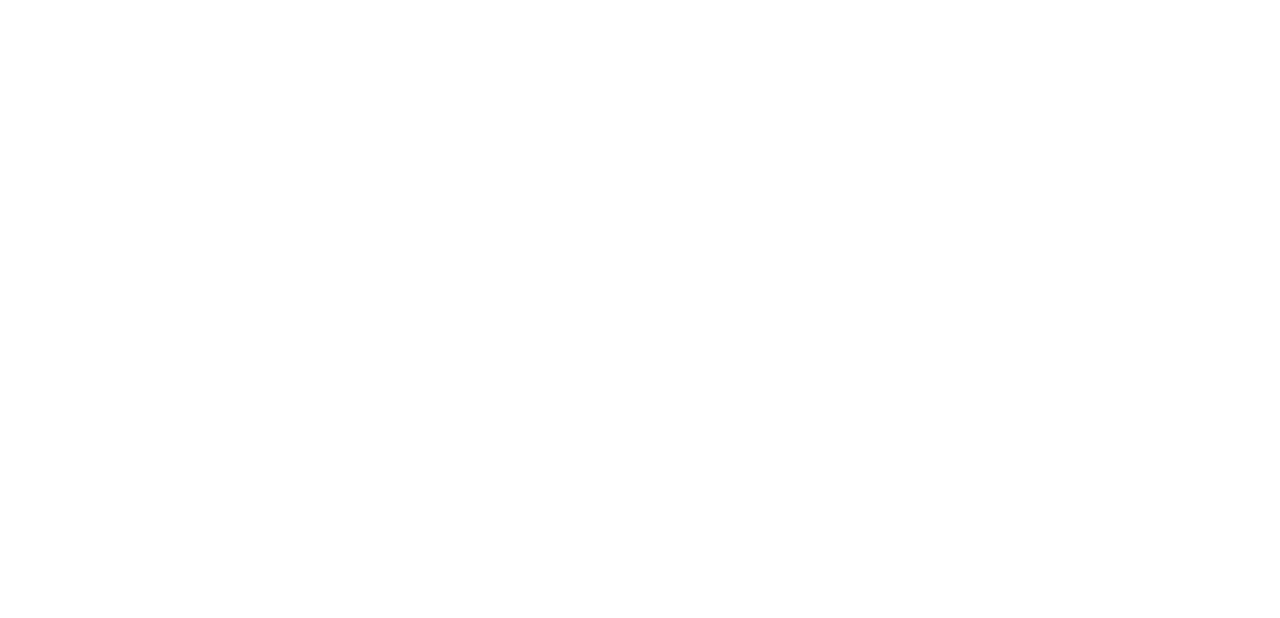
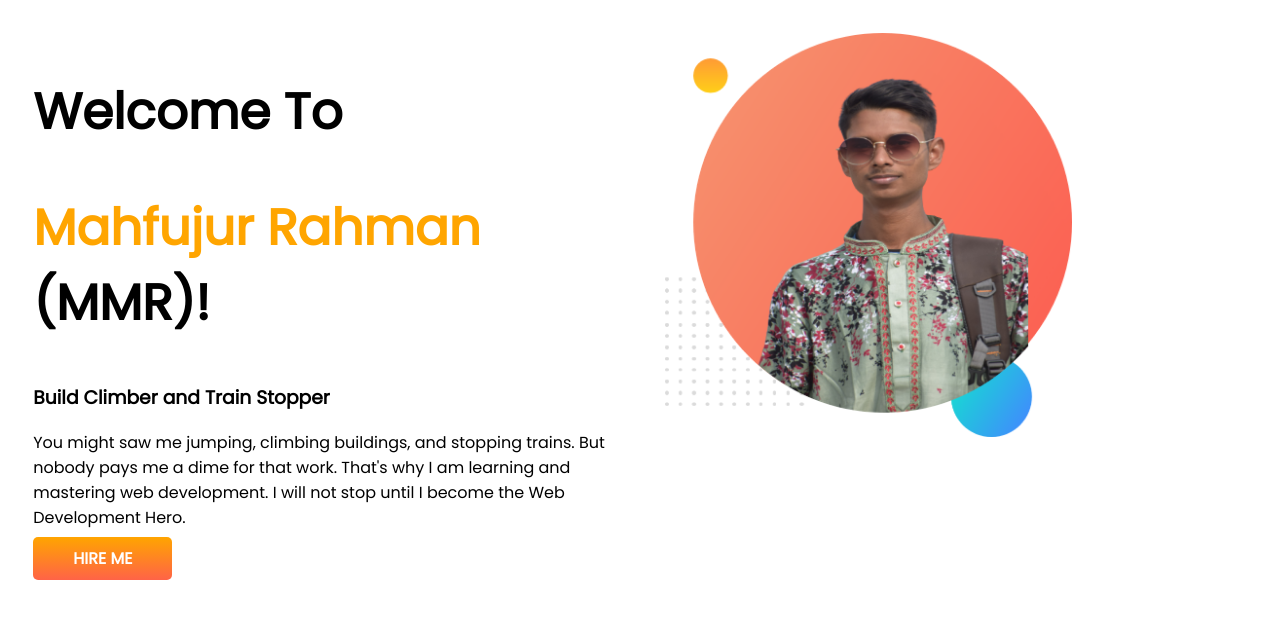
Before and after one commit to MmrMahfuj/developer-portfolio, a plain HTML site: page index.html in a window 1280 px wide. Drawn offline with Linux system fonts and the light colour scheme.

Commit message:
first commit

```diff
--- a/index.html
+++ b/index.html
@@ -1,13 +1,36 @@
 <!DOCTYPE html>
 <html lang="en">
+
 <head>
     <meta charset="UTF-8">
     <meta http-equiv="X-UA-Compatible" content="IE=edge">
     <meta name="viewport" content="width=device-width, initial-scale=1.0">
     <title>Mahfuj portfolio</title>
+    <link rel="preconnect" href="https://fonts.googleapis.com">
+    <link rel="preconnect" href="https://fonts.gstatic.com" crossorigin>
+    <link href="https://fonts.googleapis.com/css2?family=Poppins&display=swap" rel="stylesheet">
     <link rel="stylesheet" href="style.css">
 </head>
+
 <body>
+    <section>
+        <div class="half-width">
+            <h1> Welcome To</h1>
+            <h1> <span class="orange-color">Mahfujur Rahman</span> (MMR)!</h1>
+
+            <h3>Build Climber and Train Stopper</h3>
+            <p>You might saw me jumping, climbing buildings, and stopping trains. But nobody pays me a dime for that
+                work. That's why I am learning and mastering web development. I will not stop until I become the Web
+                Development Hero.</p>
+            <a class="link-button" target="_blank" href="https://www.facebook.com/mmr3.Mahfuj">HIRE ME</a>
+        </div>
+
+        <div class="half-width">
+            <img src="images/my-mmr.png" alt="Picture of Mahfujur Rahman">
+
+        </div>
+    </section>
 
 </body>
+
 </html>
--- a/style.css
+++ b/style.css
@@ -0,0 +1,33 @@
+body{
+    font-family: 'Poppins', sans-serif;
+}
+
+h1{
+    font-size: 50px;
+}
+
+.orange-color{
+    color: orange;
+}
+
+section{
+    display: flex;
+}
+
+.half-width{
+    width: 50%;
+    padding: 2%;
+}
+
+.half-width img{
+    width: 70%;
+}
+
+.link-button{
+    text-decoration: none;
+    background-image: linear-gradient(orange, tomato);
+    padding: 10px 40px;
+    color: white;
+    font-weight: 700;
+    border-radius: 5px;
+}
```
Also changed, not shown: images/dream-bg.png (added), images/exp-bg.png (added), images/jhankar.png (added), images/jhankar2.png (added), images/my-bg.png (added), images/my-bg2.png (added), images/my-mmr.png (added), images/my-mmr2.png (added), images/top-banner.png (added), showOff/131894084_414606486335331_5192537378235430411_n (1).jpg (added), showOff/DSC_0060.JPG (added), 6 other files.
